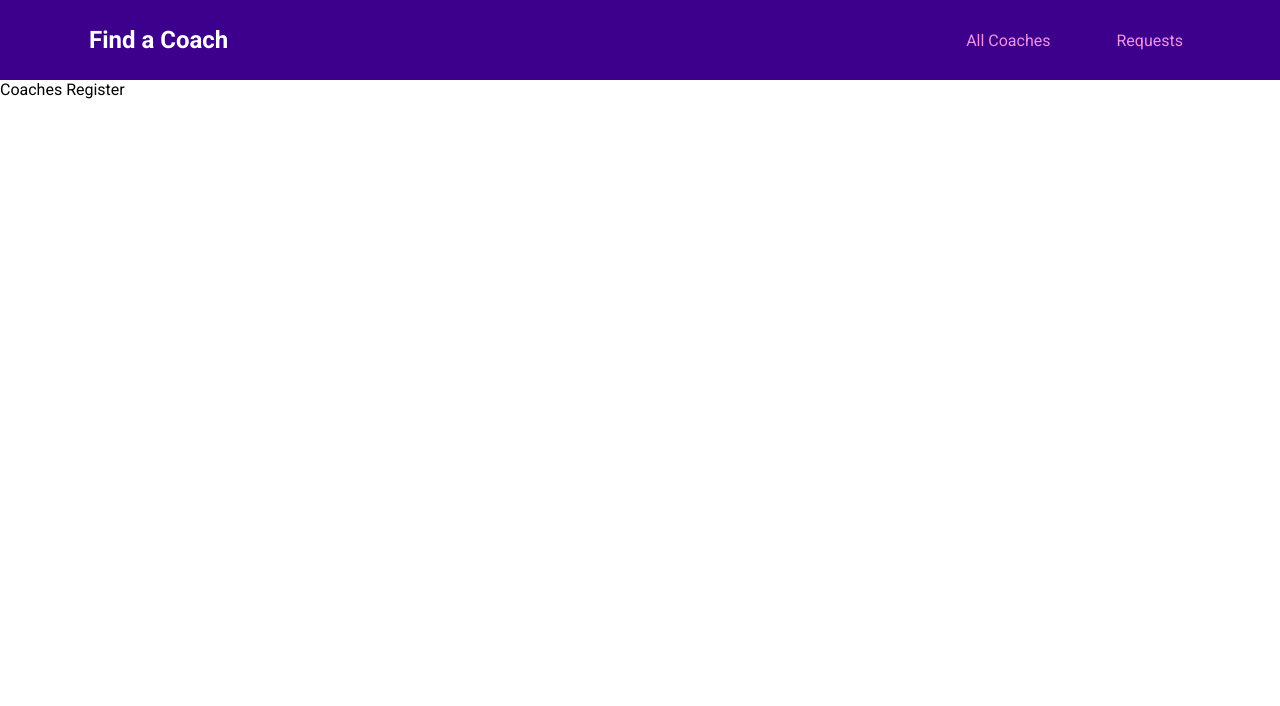
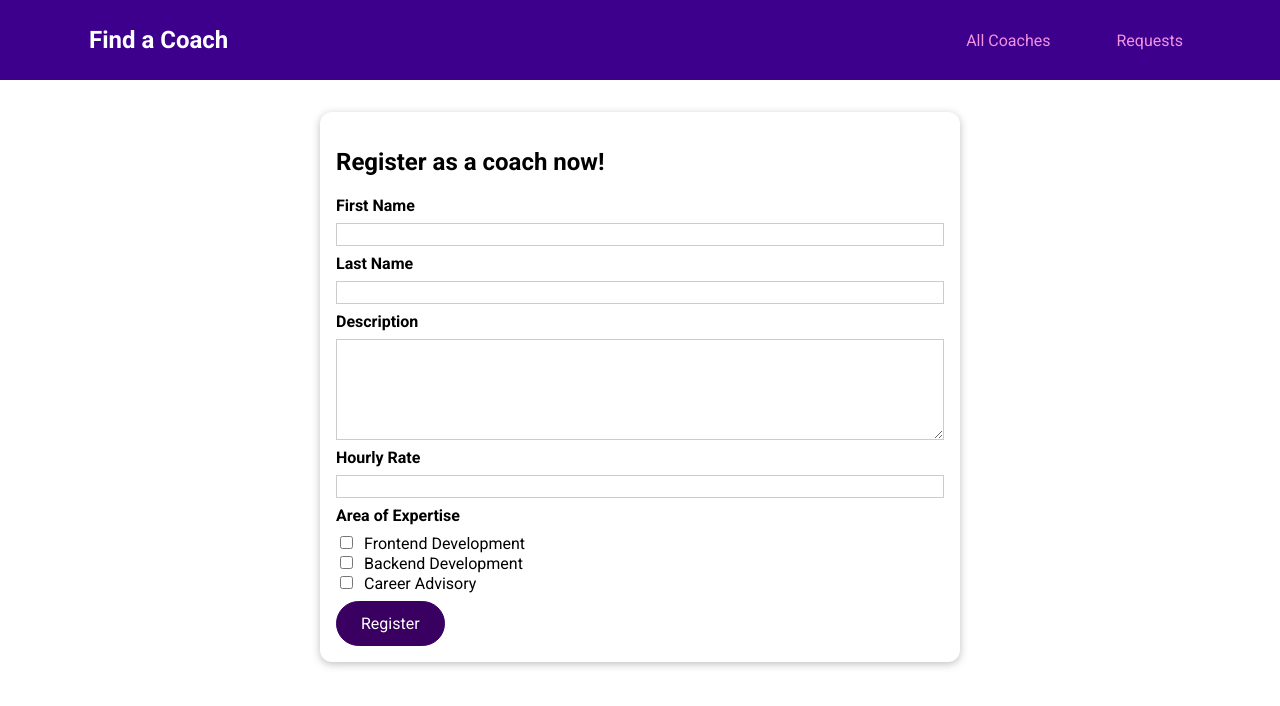
Before and after one commit to samusarsar/coachalogue, a Vue app: page /register in a window 1280 px wide. Shown: the top 706 px of the page. Built offline with nearby package versions, Linux system fonts and the light colour scheme.

Commit message:
Add CoachRegister and CoachForm components with dummy functionality

```diff
--- /dev/null
+++ b/src/components/coaches/CoachForm.vue
@@ -0,0 +1,120 @@
+<template>
+  <form @submit.prevent="submitForm">
+    <div class="form-control">
+      <label for="firstname">First Name</label>
+      <input type="text" id="firstname" v-model.trim="firstName" />
+    </div>
+    <div class="form-control">
+      <label for="lastname">Last Name</label>
+      <input type="text" id="firstname" v-model.trim="lastName" />
+    </div>
+    <div class="form-control">
+      <label for="description">Description</label>
+      <textarea id="description" rows="5" v-model.trim="description" />
+    </div>
+    <div class="form-control">
+      <label for="rate">Hourly Rate</label>
+      <input type="number" id="rate" v-model.number="rate" />
+    </div>
+    <div class="form-control">
+      <h3>Area of Expertise</h3>
+      <div>
+        <input type="checkbox" id="frontend" value="frontend" v-model="areas" />
+        <label for="frontend">Frontend Development</label>
+      </div>
+      <div>
+        <input type="checkbox" id="backend" value="backend" v-model="areas" />
+        <label for="backend">Backend Development</label>
+      </div>
+      <div>
+        <input type="checkbox" id="career" value="career" v-model="areas" />
+        <label for="career">Career Advisory</label>
+      </div>
+    </div>
+    <base-button>Register</base-button>
+  </form>
+</template>
+
+<script>
+export default {
+  data() {
+    return {
+      firstName: '',
+      lastName: '',
+      description: '',
+      rate: null,
+      areas: [],
+    };
+  },
+  methods: {
+    submitForm() {
+      const formData = {
+        first: this.firstName,
+        last: this.lastName,
+        desc: this.description,
+        rate: this.rate,
+        areas: this.areas,
+      };
+
+      console.log(formData);
+    },
+  },
+};
+</script>
+
+<style scoped>
+.form-control {
+  margin: 0.5rem 0;
+}
+
+label {
+  font-weight: bold;
+  display: block;
+  margin-bottom: 0.5rem;
+}
+
+input[type='checkbox'] + label {
+  font-weight: normal;
+  display: inline;
+  margin: 0 0 0 0.5rem;
+}
+
+input,
+textarea {
+  display: block;
+  width: 100%;
+  border: 1px solid #ccc;
+  font: inherit;
+}
+
+input:focus,
+textarea:focus {
+  background-color: #f0e6fd;
+  outline: none;
+  border-color: #3d008d;
+}
+
+input[type='checkbox'] {
+  display: inline;
+  width: auto;
+  border: none;
+}
+
+input[type='checkbox']:focus {
+  outline: #3d008d solid 1px;
+}
+
+h3 {
+  margin: 0.5rem 0;
+  font-size: 1rem;
+}
+
+.invalid label {
+  color: red;
+}
+
+.invalid input,
+.invalid textarea {
+  border: 1px solid red;
+}
+</style>
--- a/src/pages/coaches/CoachRegister.vue
+++ b/src/pages/coaches/CoachRegister.vue
@@ -1,9 +1,20 @@
 <template>
-  <div>Coaches Register</div>
+  <section>
+    <base-card>
+      <h2>Register as a coach now!</h2>
+      <coach-form></coach-form>
+    </base-card>
+  </section>
 </template>
 
 <script>
-export default {};
+import CoachForm from '../../components/coaches/CoachForm.vue';
+
+export default {
+  components: {
+    CoachForm,
+  },
+};
 </script>
 
 <style lang="scss" scoped></style>
```
